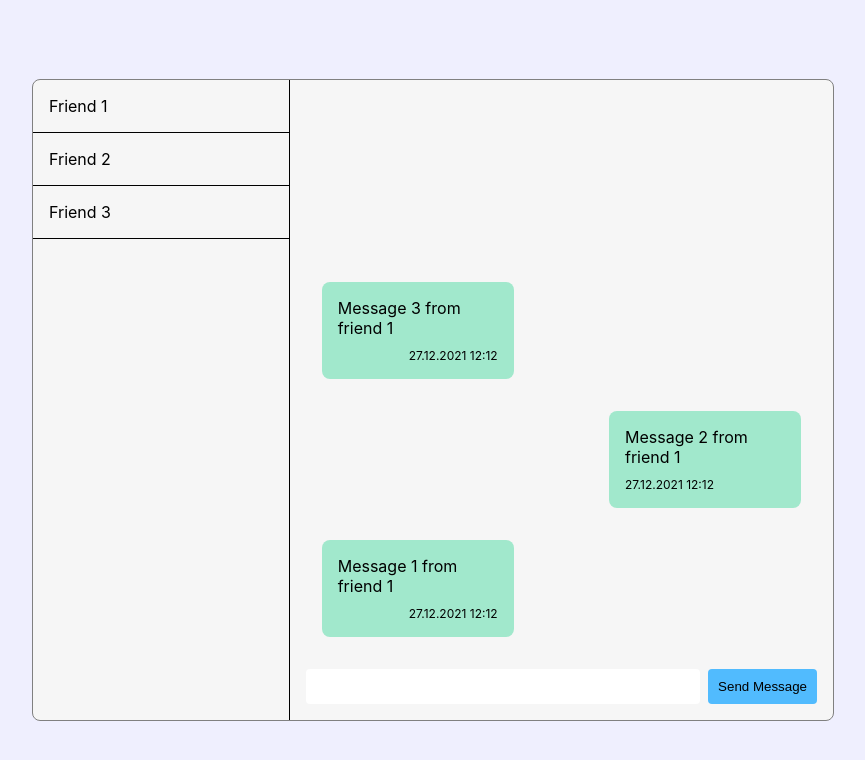
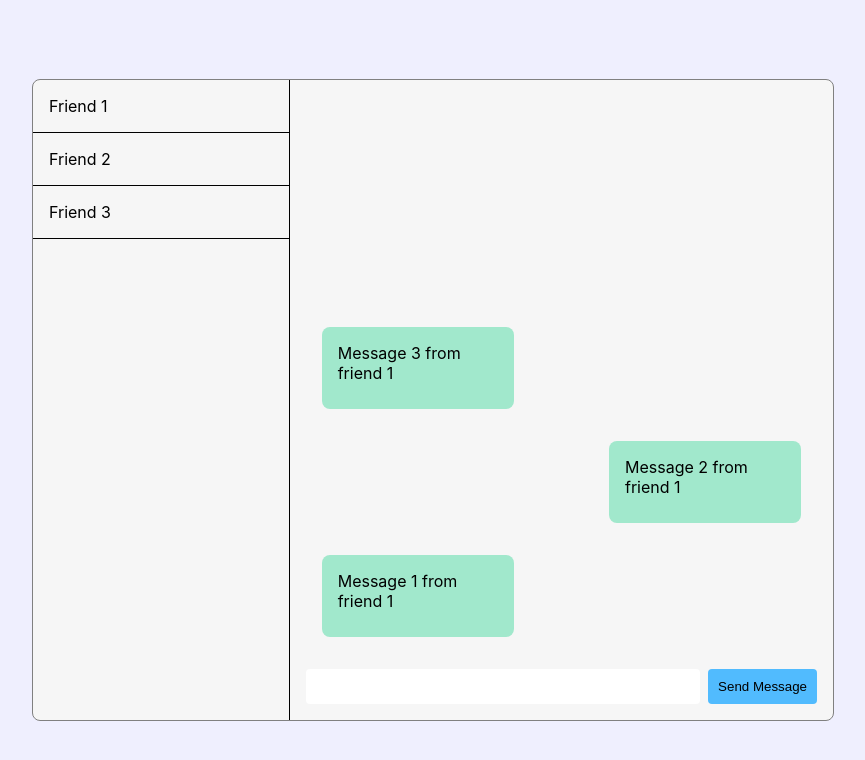
Before and after one commit to esatozbek/sample-message-app, a React (Create React App) app: page / in a window 1280 px wide. Both pictures are taken after a click on the element "Friend 1". Shown: the top 760 px of the page, without its empty margins (207-1072 px from the left). Built offline with nearby package versions, Linux system fonts and the light colour scheme.

Commit message:
Date removed

```diff
--- a/src/components/MessageList/views/MessageListItem/MessageListItem.js
+++ b/src/components/MessageList/views/MessageListItem/MessageListItem.js
@@ -5,7 +5,6 @@ function MessageListItem({ me, content, date }) {
     return (
         <div className={classNames(styles.container, { [styles.me]: me })}>
             <div className={styles.content}>{content}</div>
-            <div className={styles.date}>27.12.2021 12:12</div>
         </div>
     );
 }
--- a/src/components/MessageList/views/MessageListItem/MessageListItem.module.css
+++ b/src/components/MessageList/views/MessageListItem/MessageListItem.module.css
@@ -15,13 +15,3 @@
     width: 10rem;
     padding-bottom: 10px;
 }
-
-.date {
-    font-size: 12px;
-    display: flex;
-    justify-content: flex-end;
-}
-
-.me .date {
-    justify-content: flex-start;
-}
```
